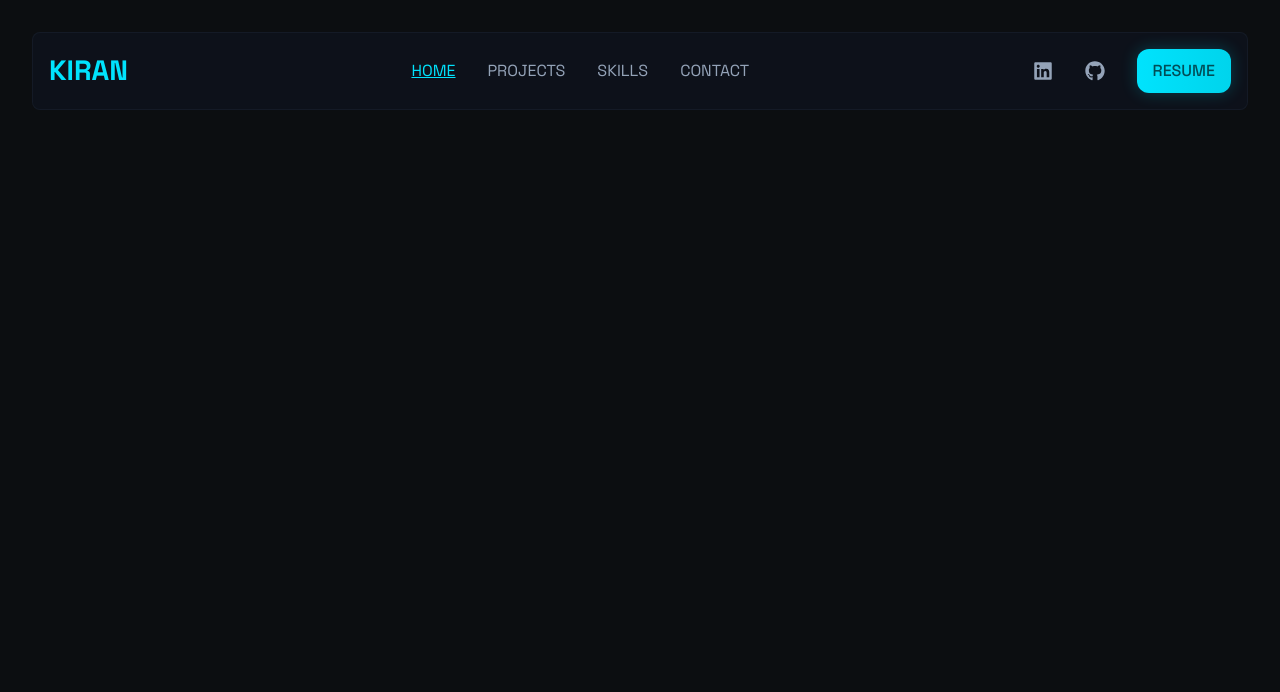
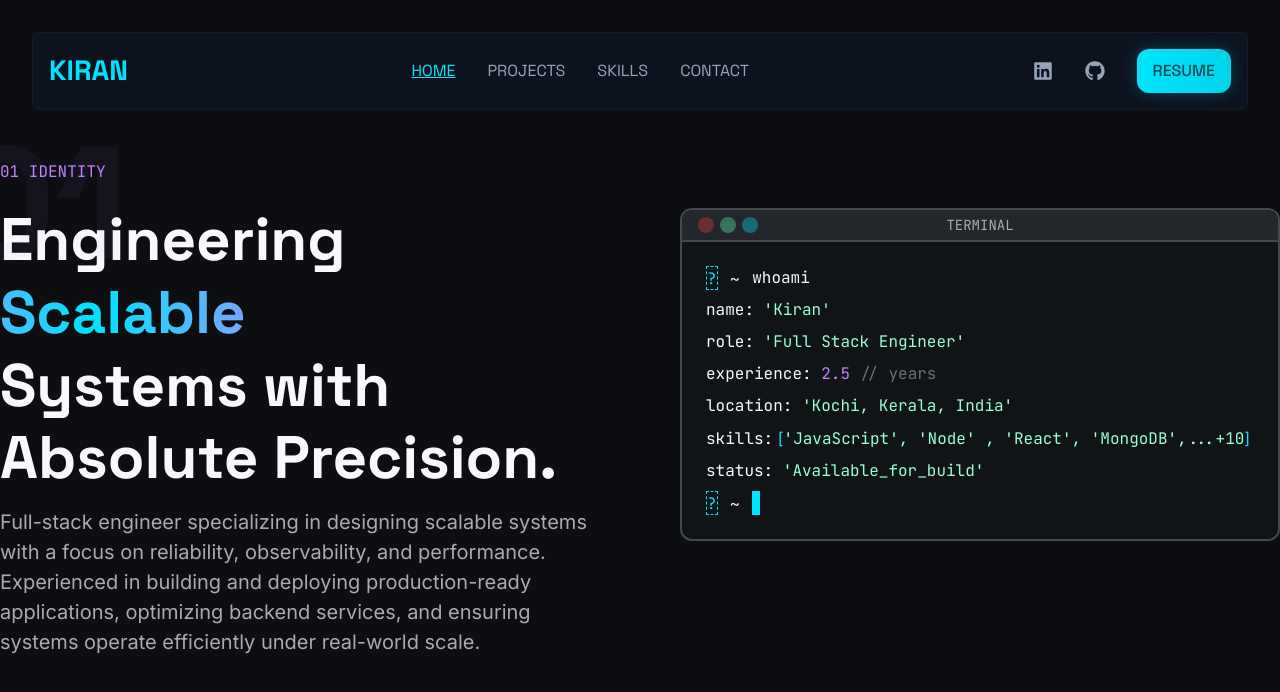
Before and after one commit to kiran6177/dev-portfolio, a Next.js app: page / in a window 1280 px wide. Shown: the top 692 px of the page. Built offline with nearby package versions, Linux system fonts and the light colour scheme.

Commit message:
feat: hero-section v1 done

```diff
--- a/app/globals.css
+++ b/app/globals.css
@@ -68,6 +68,7 @@
   --text-h5: 1.25rem; /* 20px */
   --text-h6: 1.125rem; /* 18px */
   --text-body: 1rem; /* 16px */
+  --text-display-d1: 10rem; /* 160px */
   --text-display-h1: 4.5rem; /* 72px */
   --text-display-h2: 3.75rem; /* 60px */
   --text-large-p: 1.25rem; /* 20px */
@@ -78,6 +79,7 @@
 @theme {
   --font-sans: var(--font-inter), ui-sans-serif, system-ui, sans-serif;
   --font-heading: var(--font-space-grotesk), ui-sans-serif, sans-serif;
+  --font-terminal: var(--font-jet-brains), ui-sans-serif, sans-serif;
 
   --color-primary: #f9f9fd;
   --color-secondary: #aaabaf;
@@ -241,6 +243,12 @@
     font-weight: 400;
     line-height: 1.5;
   }
+  .display-d1 {
+    font-family: var(--font-heading);
+    font-size: var(--text-display-d1);
+    font-weight: 800;
+    line-height: 1.05;
+  }
   .display-h1 {
     font-family: var(--font-heading);
     font-size: var(--text-display-h1);
@@ -278,4 +286,36 @@
     font-weight: inherit;
     line-height: inherit;
   }
+
 }
+
+@layer components {
+  .text-gradient {
+    background-image: linear-gradient(
+      to right,
+      var(--color-primary-900),
+      var(--color-secondary-900),
+      var(--color-primary-900)
+    );
+    background-size: 200% auto;
+    background-clip: text;
+    -webkit-background-clip: text;
+    color: transparent;
+    animation: gradientMove 4s ease-in infinite;
+  }
+
+  .animate-blink {
+    animation: blink 1s steps(1, end) infinite;
+  }
+
+  @keyframes blink {
+    0%   { opacity: 1; }
+    50%  { opacity: 0; }
+    100% { opacity: 1; }
+  }
+
+  @keyframes gradientMove {
+    0%   { background-position: 200% center; }
+    100% { background-position: 0% center; }
+  }
+}
--- a/app/layout.tsx
+++ b/app/layout.tsx
@@ -1,5 +1,5 @@
 import type { Metadata } from "next";
-import { Inter, Space_Grotesk } from "next/font/google";
+import { Inter, Space_Grotesk , JetBrains_Mono } from "next/font/google";
 import "./globals.css";
 import { cn } from "@/lib/utils";
 import Navbar from "@/components/Navbar/Navbar";
@@ -8,6 +8,11 @@ import MainLayout from "@/components/Layout/MainLayout";
 const spaceGrotesk = Space_Grotesk({
   subsets: ["latin"],
   variable: "--font-space-grotesk",
+});
+
+const jetBrains = JetBrains_Mono({
+  subsets: ["latin"],
+  variable: "--font-jet-brains",
 });
 
 const inter = Inter({
@@ -28,7 +33,7 @@ export default function RootLayout({
   return (
     <html
       lang="en"
-      className={cn("h-full antialiased font-sans", inter.variable, spaceGrotesk.variable)}
+      className={cn("h-full antialiased font-sans", inter.variable, spaceGrotesk.variable , jetBrains.variable)}
     >
       <body className="min-h-full flex flex-col">
         <Navbar />
--- a/app/page.tsx
+++ b/app/page.tsx
@@ -1,8 +1,60 @@
+import CommandStart from "@/components/Terminal/CommandStart";
+import Terminal from "@/components/Terminal/Terminal";
 
 export default function Home() {
   return (
     <div>
-
+      <section className="relative">
+        <p className="display-d1 text-secondary-900 opacity-5 absolute -top-10 -left-12">01</p>
+        <p className="font-terminal text-secondary-900 mb-6">01 IDENTITY</p>
+        <div className="grid grid-cols-2 gap-20">
+          <div className="flex flex-col gap-4">
+            <div className="flex flex-col gap-2">
+              <h2 className="display-h2">Engineering </h2>
+              <h2 className="display-h2 text-gradient w-fit">Scalable</h2>
+              <h2 className="display-h2">Systems with</h2>
+              <h2 className="display-h2">Absolute Precision.</h2>
+            </div>
+            <p className="text-secondary large-p">
+              Full-stack engineer specializing in designing scalable systems with a focus on
+              reliability, observability, and performance. Experienced in building and deploying
+              production-ready applications, optimizing backend services, and ensuring systems
+              operate efficiently under real-world scale.
+            </p>
+          </div>
+          <div>
+            <Terminal>
+              <div className="flex flex-col gap-2">
+                <div className="flex gap-3">
+                  <CommandStart /> <p className="font-terminal">whoami</p>
+                </div>
+                <p className="font-terminal text-tertiary-900">
+                  <span className="text-primary font-terminal">name:</span> 'Kiran'
+                </p>
+                <p className="font-terminal text-tertiary-900">
+                  <span className="text-primary font-terminal">role:</span> 'Full Stack Engineer'
+                </p>
+                <p className="font-terminal text-secondary-900">
+                  <span className="text-primary font-terminal">experience:</span> 2.5{" "}
+                  <span className="text-secondary/60 font-terminal">// years</span>
+                </p>
+                <p className="font-terminal text-tertiary-900">
+                  <span className="text-primary font-terminal">location:</span> 'Kochi, Kerala,
+                  India'
+                </p>
+                <p className="font-terminal text-tertiary-900">
+                  <span className="text-primary font-terminal">skills:</span>
+                  <span className="text-primary-900"> [</span>'JavaScript', 'Node' , 'React',
+                  'MongoDB',...+10<span className="text-primary-900">]</span>
+                </p>
+                <p className="font-terminal text-tertiary-900">
+                  <span className="text-primary font-terminal">status:</span> 'Available_for_build'
+                </p>
+              </div>
+            </Terminal>
+          </div>
+        </div>
+      </section>
     </div>
   );
 }
--- a/components/Layout/MainLayout.tsx
+++ b/components/Layout/MainLayout.tsx
@@ -1,7 +1,7 @@
 import { cn } from "@/lib/utils";
 
 const variants = {
-  large: "max-w-[1200px] mx-auto",
+  large: "max-w-[1280px] mx-auto",
   medium: "max-w-[1024px] mx-auto",
   small: "max-w-[768px] mx-auto",
 } as const;
@@ -14,7 +14,7 @@ type MainLayoutProps = {
 };
 
 function MainLayout({ children, variant }: MainLayoutProps) {
-  return <main className={cn("w-full", variants[variant || "large"])}>{children}</main>;
+  return <main className={cn("w-full pt-40", variants[variant || "large"])}>{children}</main>;
 }
 
 export default MainLayout;
--- a/components/Navbar/Navbar.tsx
+++ b/components/Navbar/Navbar.tsx
@@ -5,7 +5,7 @@ import NavActions from "./NavActions";
 export default function Navbar() {
 
   return (
-    <div className="fixed w-[calc(100%-4rem)]  top-8 left-8 right-0 z-50 flex items-center justify-between p-4 bg-background-800/40 border border-border-800/20 rounded-lg">
+    <div className="fixed w-[calc(100%-4rem)]  top-8 left-8 right-0 z-50 flex items-center justify-between p-4 bg-background-800/60 border border-border-800/20 rounded-lg">
       <div>
         <h1 className="text-h3 text-primary-900 uppercase">Kiran</h1>
       </div>
--- /dev/null
+++ b/components/Terminal/CommandStart.tsx
@@ -0,0 +1,14 @@
+import React from 'react'
+
+function CommandStart() {
+  return (
+    <div className="h-6 flex gap-3">
+      <span className="inline-block font-terminal text-primary-900 border border-dashed border-primary-900">
+        ?
+      </span>
+      <span className="inline-block ">~</span>
+    </div>
+  )
+}
+
+export default CommandStart
--- /dev/null
+++ b/components/Terminal/NewLineCursor.tsx
@@ -0,0 +1,12 @@
+import CommandStart from "./CommandStart";
+
+function NewLineCursor() {
+  return (
+    <div className="h-6 flex gap-3 mt-2">
+      <CommandStart />
+      <span className="inline-block bg-primary-900 h-full w-2 animate-blink"></span>
+    </div>
+  );
+}
+
+export default NewLineCursor;
--- a/components/Terminal/Terminal.tsx
+++ b/components/Terminal/Terminal.tsx
@@ -1,11 +1,28 @@
-import React from 'react'
+import NewLineCursor from "./NewLineCursor";
 
-function Terminal() {
+type TerminalProps = {
+  children: React.ReactNode;
+};
+
+function Terminal({ children }: TerminalProps) {
   return (
-    <div>
-
-    </div>
-  )
+    <article className=" rounded-xl overflow-hidden border-2 border-border-900 bg-background-500">
+      <div className="relative bg-background-700 border-b-2 border-border-900 h-8 flex items-center justify-center px-4">
+        <div className="flex gap-1.5 absolute left-4">
+          <span className="bg-red-900 w-4 h-4 rounded-full inline-block opacity-40"></span>
+          <span className="bg-green-900 w-4 h-4 rounded-full inline-block opacity-40 "></span>
+          <span className="bg-blue-900 w-4 h-4 rounded-full inline-block opacity-40"></span>
+        </div>
+        <p className="font-terminal! text-secondary small-p">TERMINAL</p>
+        {/*DUMMY DIV */}
+        <div></div>
+      </div>
+      <div className="p-6">
+        {children}
+        <NewLineCursor />
+      </div>
+    </article>
+  );
 }
 
-export default Terminal
+export default Terminal;
```
